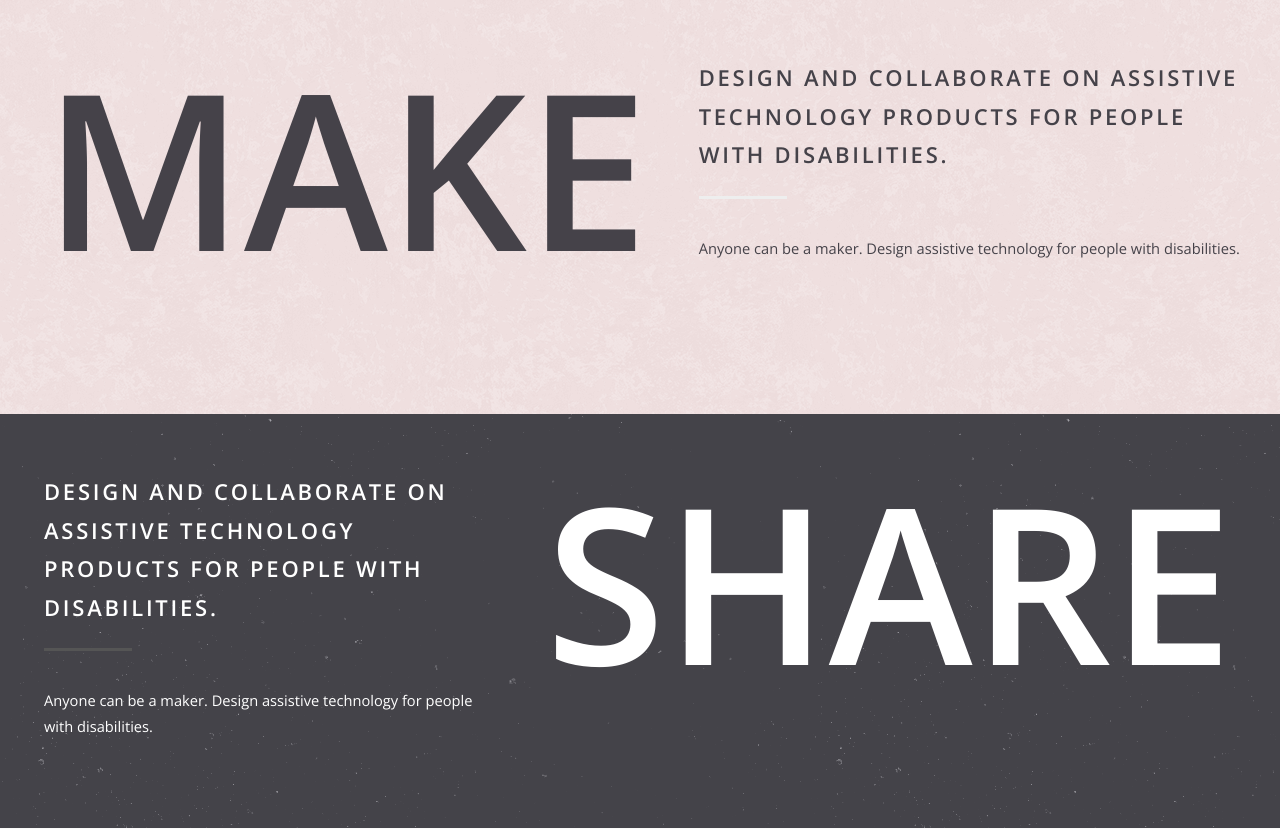
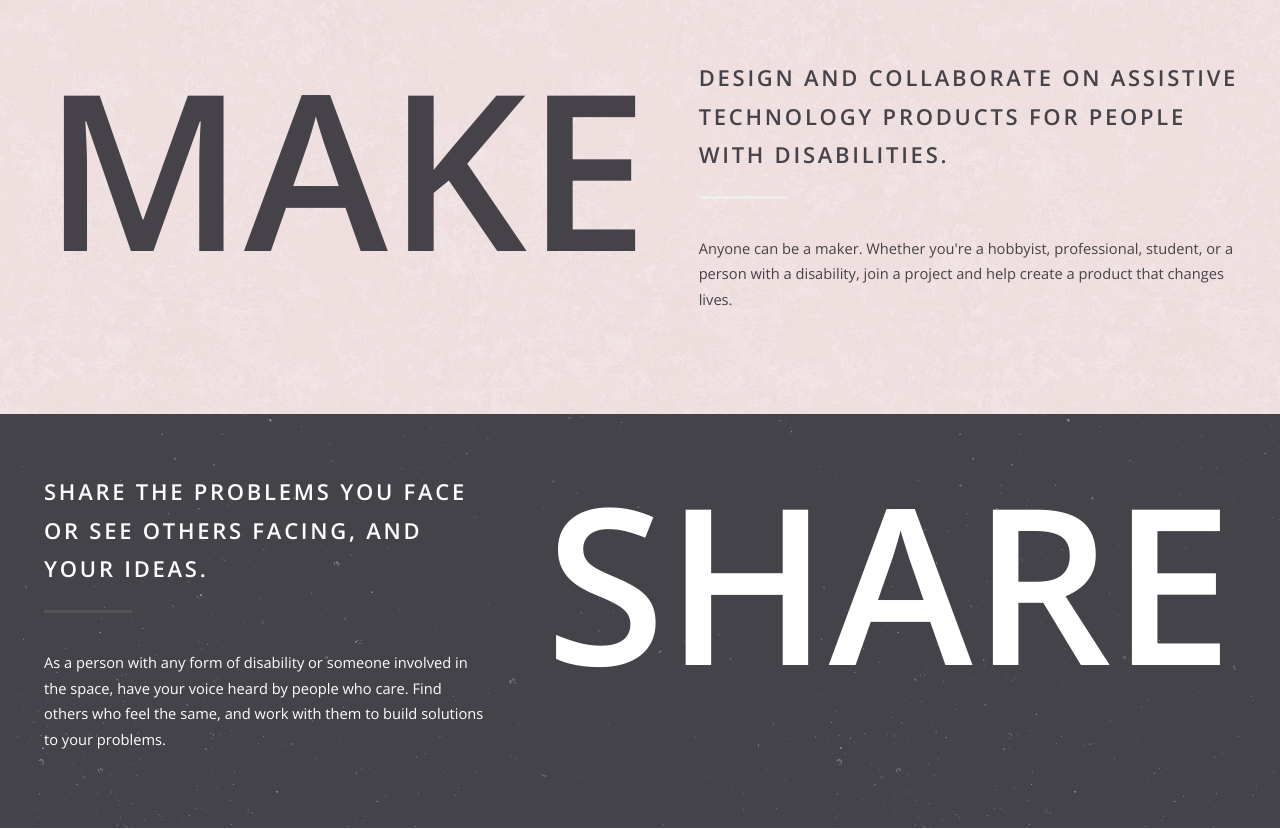
Before and after one commit to christabella/theseabilities, a Django app: template templates/index.html in a window 1280 px wide. Shown: the part 531-1360 px from the top of the page. Run offline with Django 3.2, Linux system fonts and the light colour scheme; the template is opened without the code that fills it, so the values that code supplies are empty.

Commit message:
Edit content

```diff
--- a/templates/index.html
+++ b/templates/index.html
@@ -76,7 +76,7 @@
                             <header class="major">
                                 <h2>Design and collaborate on assistive technology products for people with disabilities.</h2>
                             </header>
-                            <p>Anyone can be a maker. Design assistive technology for people with disabilities.</p>
+                            <p>Anyone can be a maker. Whether you're a hobbyist, professional, student, or a person with a disability, join a project and help create a product that changes lives.</p>
                         </div>
 
 
@@ -88,9 +88,9 @@
                     <div class="row">
                         <div class="5u 12u(mobilep) smallword">
                             <header class="major">
-                                <h2>Design and collaborate on assistive technology products for people with disabilities.</h2>
+                                <h2>Share the problems you face or see others facing, and your ideas. </h2>
                             </header>
-                            <p>Anyone can be a maker. Design assistive technology for people with disabilities.</p>
+                            <p>As a person with any form of disability or someone involved in the space, have your voice heard by people who care. Find others who feel the same, and work with them to build solutions to your problems.</p>
                         </div>
 
                         <div class="7u 12u(mobilep)">
```
